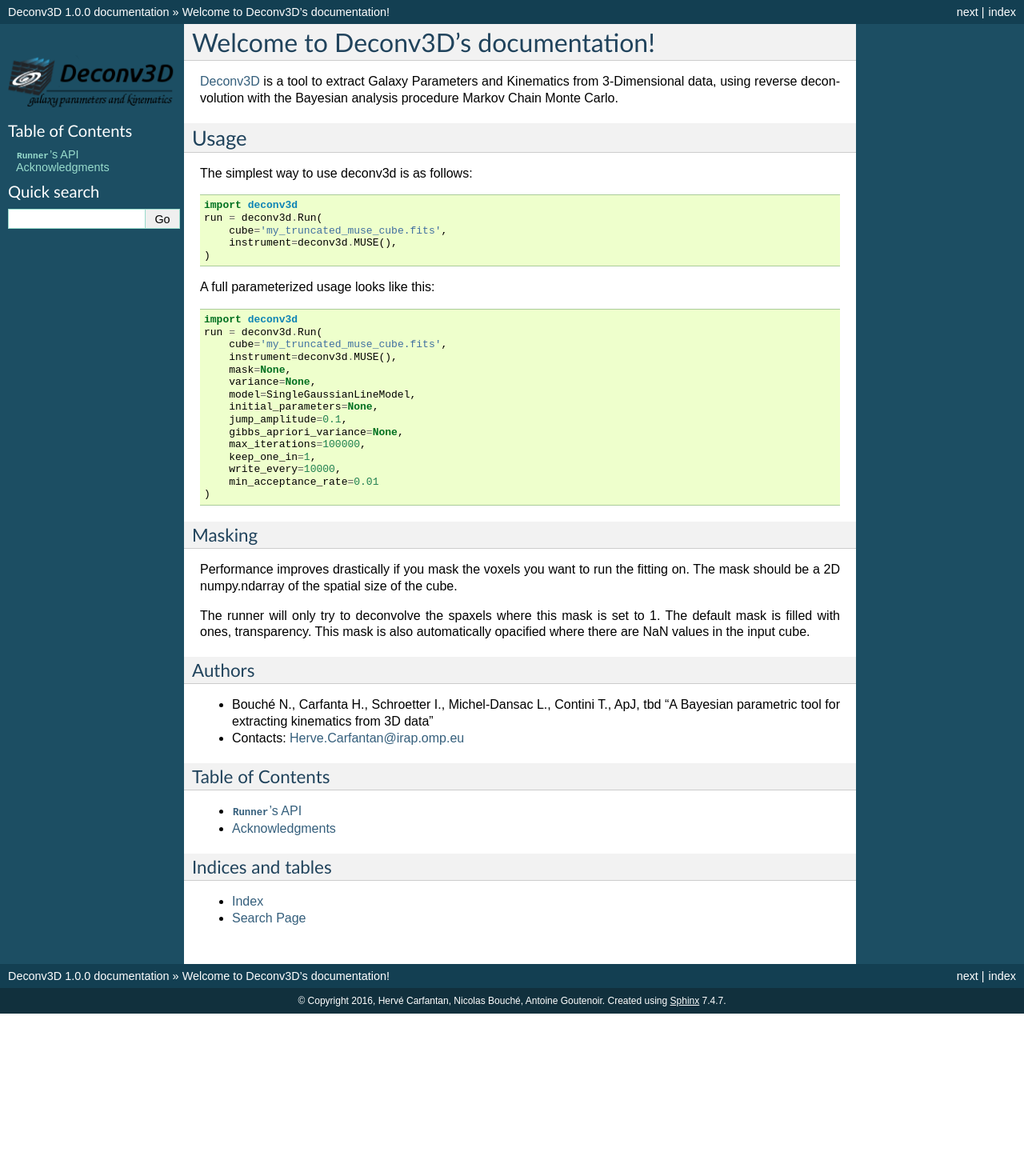
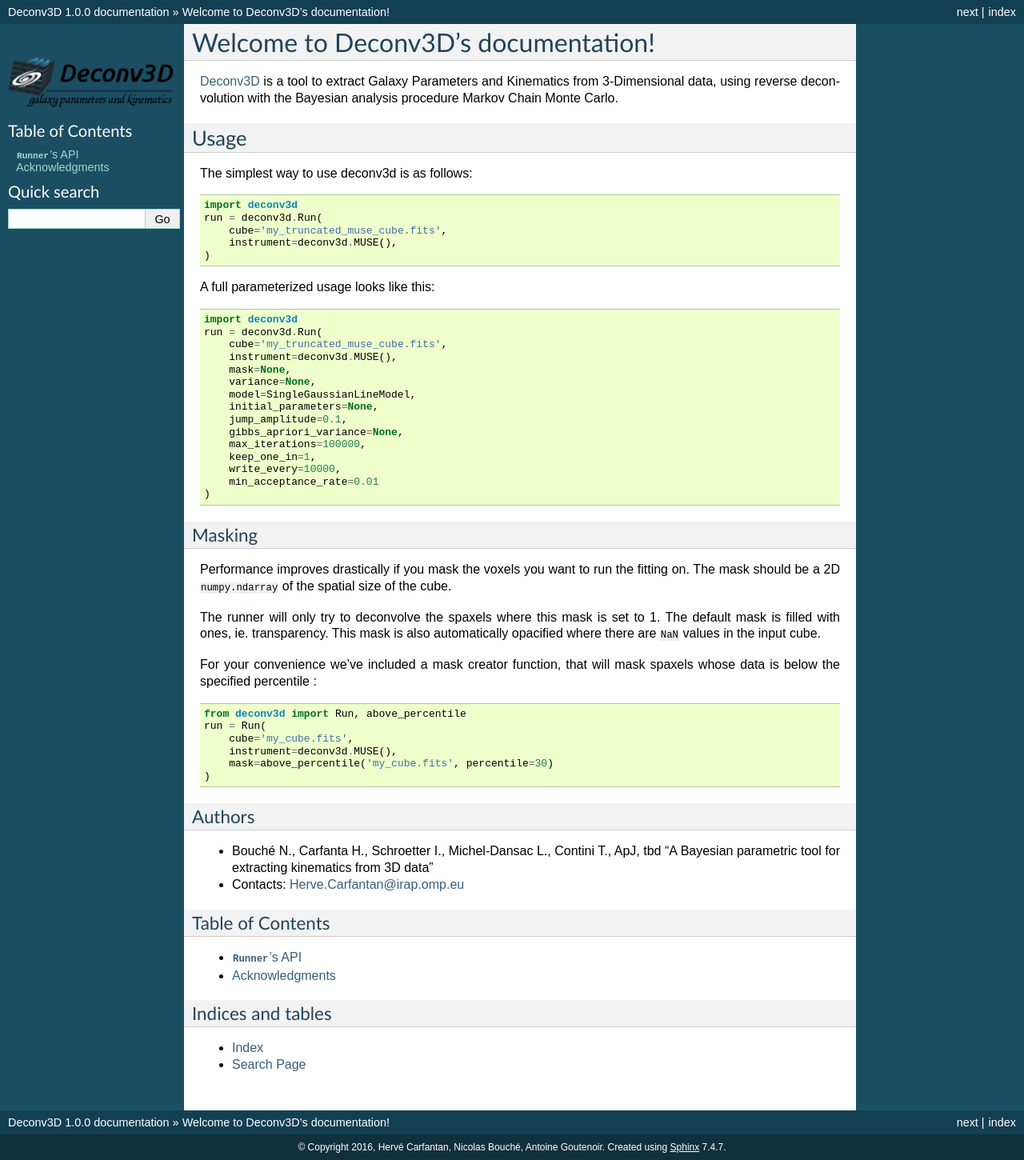
Before and after one commit to irap-omp/deconv3d, a Sphinx documentation site: the page built from doc/source/index.rst, in a window 1280 px wide. Shown: the whole page at 80% size. Built offline with Sphinx 7.4.7, drawn with Linux system fonts in a browser that asks for light colours; formulas are drawn with MathJax 3; pages that are not in the unit, such as notebooks, are missing from menus; before the commit the page ends 1267 px from its top, so only the background shows below that.

Commit message:
More fixes.

```diff
--- a/doc/source/acknowledgments.rst
+++ b/doc/source/acknowledgments.rst
@@ -1,7 +1,7 @@
 Acknowledgments
 ---------------
 
-If you use deconv3d in a publication, please cite Bouche et al. (2015)
-and link to http://galpak.irap.omp.eu.
+If you use `deconv3d` in a publication, please cite Carfantan et al. (2015)
+and link to http://deconv3d.irap.omp.eu.
 
 Please also send me a reference to your paper.
--- a/doc/source/index.rst
+++ b/doc/source/index.rst
@@ -47,12 +47,22 @@ Masking
 -------
 
 Performance improves drastically if you mask the voxels you want to run the fitting on.
-The mask should be a 2D numpy.ndarray of the spatial size of the cube.
+The mask should be a 2D ``numpy.ndarray`` of the spatial size of the cube.
 
 The runner will only try to deconvolve the spaxels where this
-mask is set to 1. The default mask is filled with ones, transparency.
-This mask is also automatically opacified where there are NaN values in
+mask is set to 1. The default mask is filled with ones, ie. transparency.
+This mask is also automatically opacified where there are ``NaN`` values in
 the input cube.
+
+For your convenience we've included a mask creator function,
+that will mask spaxels whose data is below the specified percentile : ::
+
+        from deconv3d import Run, above_percentile
+        run = Run(
+            cube='my_cube.fits',
+            instrument=deconv3d.MUSE(),
+            mask=above_percentile('my_cube.fits', percentile=30)
+        )
 
 Authors
 -------
```
